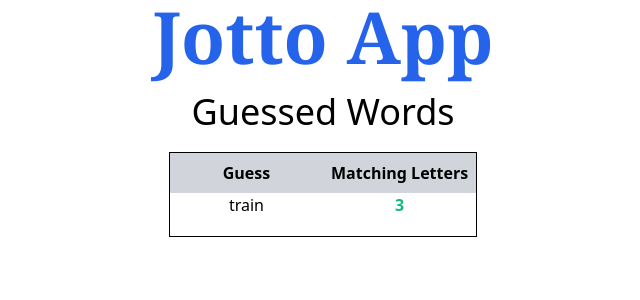
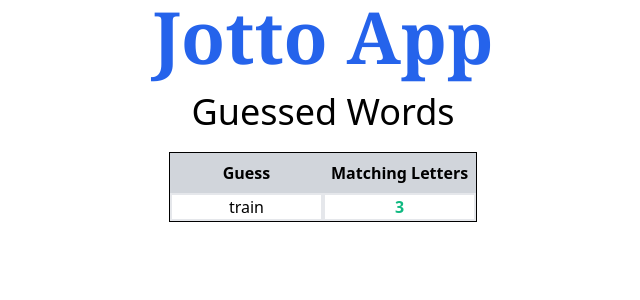
Before and after one commit to WesloTheWeb/Jotto, a React (Create React App) app: page / in a window 1280 px wide. Shown: the top 300 px of the page, without its empty margins (317-957 px from the left). Built offline with nearby package versions, Linux system fonts and the light colour scheme.

Commit message:
fixed to a test since got letter matching a separate counter from guessed word, style changes

```diff
--- a/src/App.css
+++ b/src/App.css
@@ -44,5 +44,4 @@
 .grid-word-layout {
   display: grid;
   grid-template-columns: repeat(2, 1fr);
-  padding: 0 0 1.2rem 0;
 }
--- a/src/components/GuessedWords/GuessedWords.tsx
+++ b/src/components/GuessedWords/GuessedWords.tsx
@@ -17,7 +17,7 @@ const GuessedWords = (props: GuessedWordProps) => {
     } else {
         const guessedWordsRows = props.guessedWords.map((word, index) => (
             <>
-                <div data-test="guessed-word">
+                <div data-test="guessed-word" className="border-2">
                     <span key={index}>{word.guessedWord}</span>
                 </div>
             </>
@@ -26,7 +26,9 @@ const GuessedWords = (props: GuessedWordProps) => {
         const letterMatchRow = props.guessedWords.map((word, index) => {
             return (
                 <>
-                    <div data-test="guessed-word" key={index}>{word.letterMatchCount}</div>
+                    <div data-test="letters-matched-count" className="border-2" >
+                        <span key={index}>{word.letterMatchCount}</span>
+                    </div>
                 </>
             )
         });
```
Also changed, not shown: 1 other file (tests, documents, lock files or other folders).
